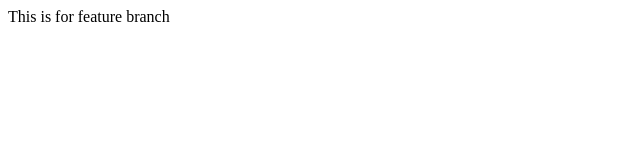
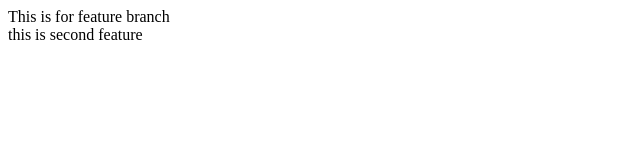
Before and after one commit to Learning650/Lecture1, a plain HTML site: page index.html in a window 1280 px wide. Shown: the whole page, without its empty margins (0-640 px from the left). Drawn offline with Linux system fonts and the light colour scheme.

Commit message:
this is my second feature

```diff
--- a/index.html
+++ b/index.html
@@ -4,6 +4,7 @@
         <title>My WebPage</title>
     </head>
     <body>
-        This is for feature branch
+        This is for feature branch </br>
+        this is second feature
     </body>
 </html>
```
